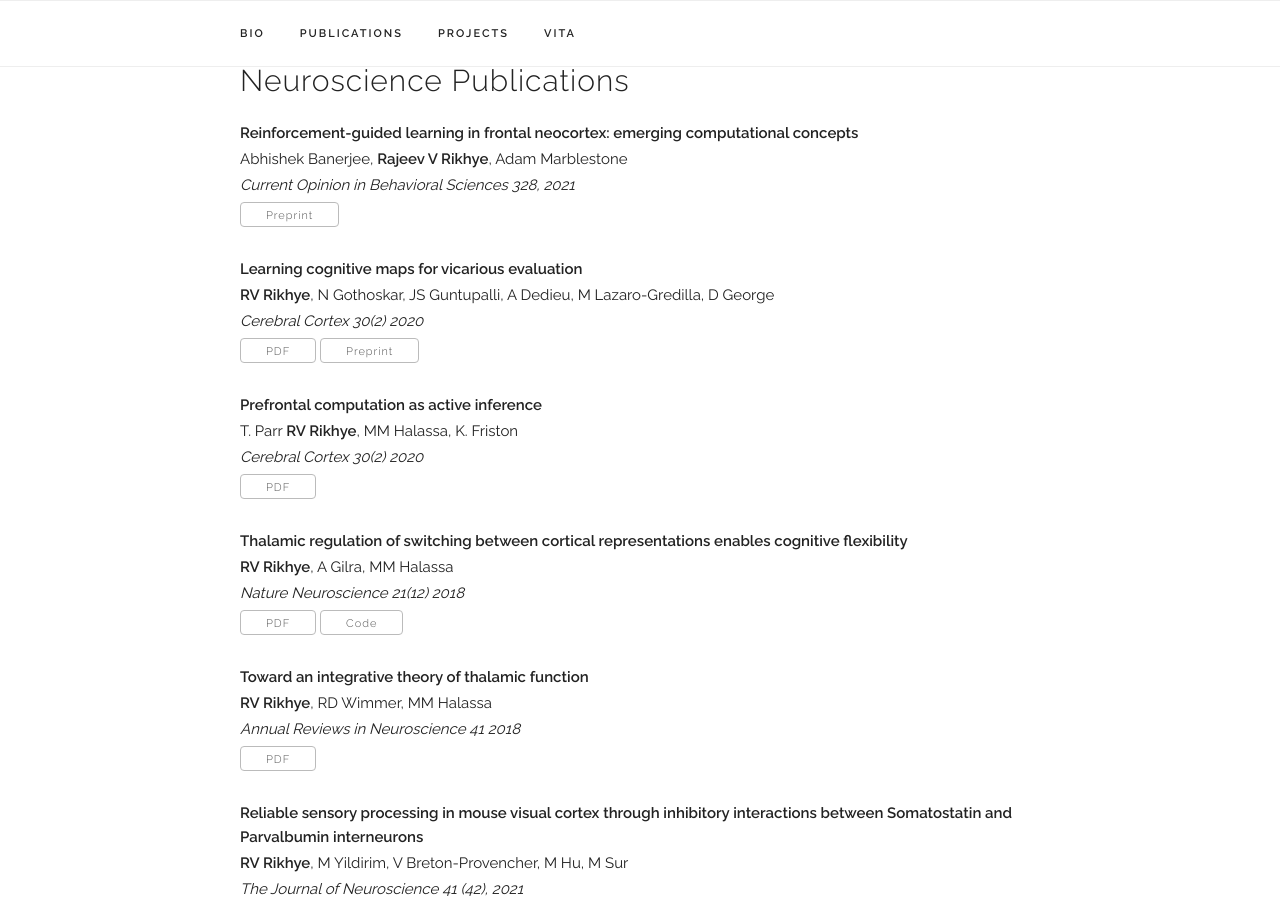
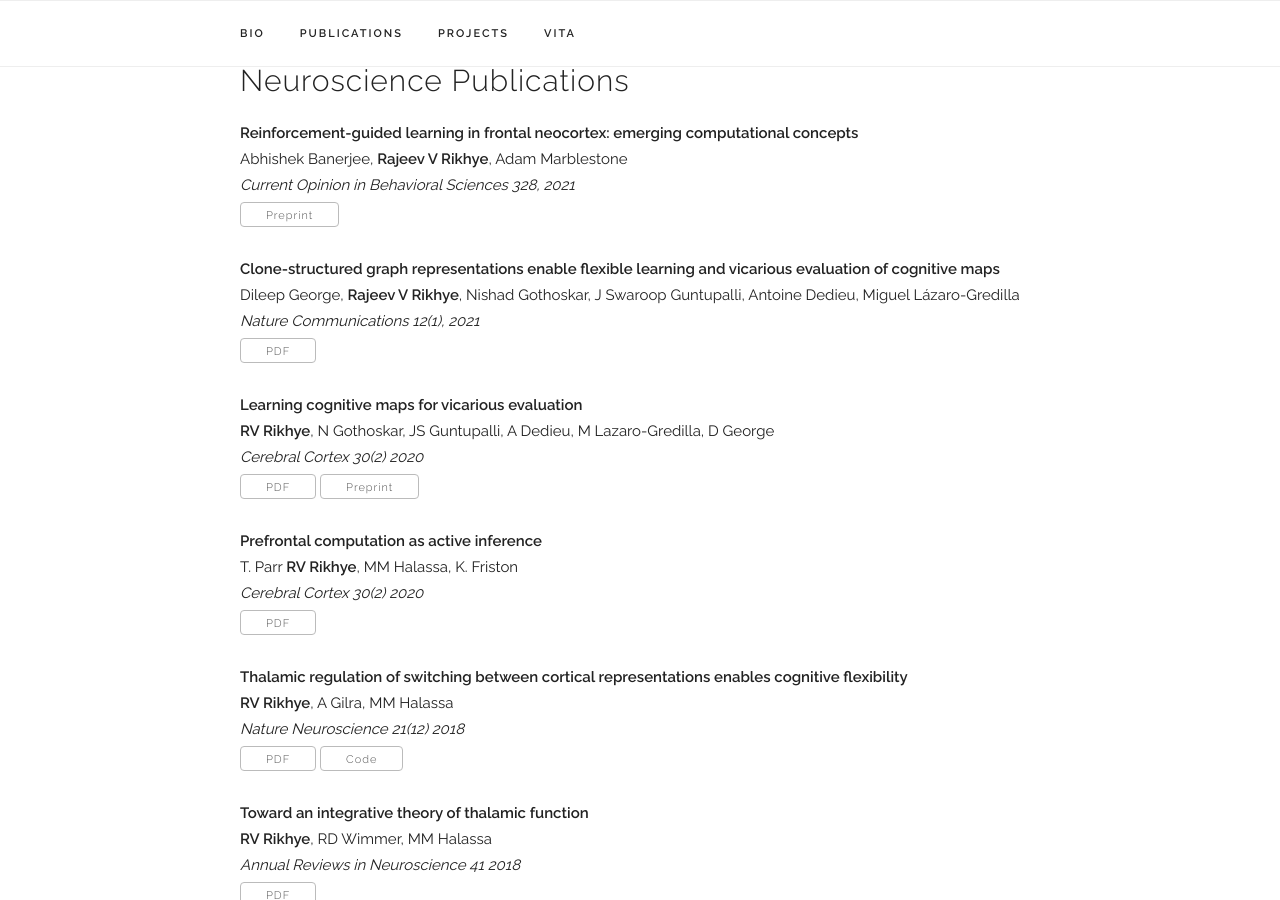
Before and after one commit to rvrikhye/rvrikhye.github.io, a Jekyll site: the page built from index.html, in a window 1280 px wide and 900 px high, scrolled down 991 px. Built offline with Jekyll 4.4.1, drawn with Linux system fonts in a browser that asks for light colours; some web fonts are replaced; some of the changed lines change nothing that is shown.

Commit message:
Update publications.yaml

```diff
--- a/_data/publications.yaml
+++ b/_data/publications.yaml
@@ -4,6 +4,12 @@
     authors: "Abhishek Banerjee, <b>Rajeev V Rikhye</b>, Adam Marblestone"
     venue: "Current Opinion in Behavioral Sciences 328, 2021"
     preprint: "https://drive.google.com/file/d/1wtkIrq15Vx8ml9HTuXPlAz_wwnHfXhk8/view"
+    selected: y
+
+  - title: "Clone-structured graph representations enable flexible learning and vicarious evaluation of cognitive maps"
+    authors: "Dileep George, <b>Rajeev V Rikhye</b>, Nishad Gothoskar, J Swaroop Guntupalli, Antoine Dedieu, Miguel Lázaro-Gredilla"
+    venue: "Nature Communications 12(1), 2021"
+    paper_pdf: "https://www.nature.com/articles/s41467-021-22559-5"
     selected: y
 
   - title: "Learning cognitive maps for vicarious evaluation"
@@ -64,3 +70,34 @@
     venue: "Lancet eBiomedicine"
     preprint: "https://arxiv.org/pdf/2402.15566"
     selected: y
+
+speech_papers:
+  - title: "Personalized keyphrase detection using speaker and environment information"
+    authors: "<b>RV Rikhye</b>, Quan Wang, Qiao Liang, Yanzhang He, Ding Zhao, Arun Narayanan, Ian McGraw"
+    venue: "INTERSPEECH 2021"
+    preprint: "https://arxiv.org/pdf/2104.13970"
+    selected: y
+
+  - title: "Multi-user VoiceFilter-Lite via attentive speaker embedding"
+    authors: "<b>RV Rikhye</b>, Quan Wang, Qiao Liang, Yanzhang He, Ian McGraw"
+    venue: "IEEE ASRU 2021"
+    preprint: "https://arxiv.org/pdf/2107.01201"
+    selected: y
+
+  - title: "Closing the gap between single-user and multi-user voicefilter-lite"
+    authors: "<b>RV Rikhye</b>, Quan Wang, Qiao Liang, Yanzhang He, Ian McGraw"
+    venue: "IEEE ASRU 2022"
+    preprint: "https://arxiv.org/pdf/2202.12169"
+    selected: y
+
+  - title: "Personal VAD 2.0: Optimizing personal voice activity detection for on-device speech recognition"
+    authors: "Shaojin Ding, <b>Rajeev Rikhye</b>, Qiao Liang, Yanzhang He, Quan Wang, Arun Narayanan, Tom O'Malley, Ian McGraw"
+    venue: "INTERSPEECH 2022"
+    preprint: "https://arxiv.org/pdf/2204.03793"
+    selected: y
+
+  - title: "Conditional Conformer: Improving Speaker Modulation For Single And Multi-User Speech Enhancement"
+    authors: "Tom O’Malley, Shaojin Ding, Arun Narayanan, Quan Wang, <b>Rajeev Rikhye</b>, Qiao Liang, Yanzhang He, Ian McGraw"
+    venue: "ICASSP 2022"
+    preprint: "https://ieeexplore.ieee.org/abstract/document/10095369"
+    selected: y
```
